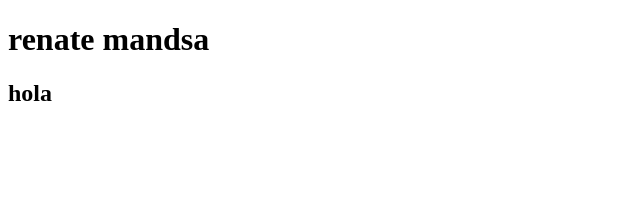
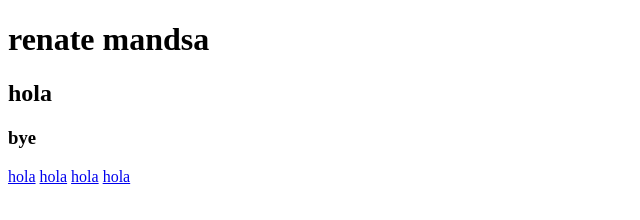
Before and after one commit to camilamv/proyectos, a plain HTML site: page index.html in a window 1280 px wide. Shown: the whole page, without its empty margins (0-640 px from the left). Drawn offline with Linux system fonts and the light colour scheme.

Commit message:
cambios v2

```diff
--- a/index.html
+++ b/index.html
@@ -8,6 +8,12 @@
 </head>
 <body>
     <header><h1>renate mandsa </h1>
-    <h2>hola </h2></header>
+    <h2>hola
+        <h3>bye</h3>
+        <a href="t">hola</a>
+        <a href="t">hola</a>
+        <a href="t">hola</a>
+        <a href="t">hola</a>
+    </h2></header>
 </body>
 </html>
```
